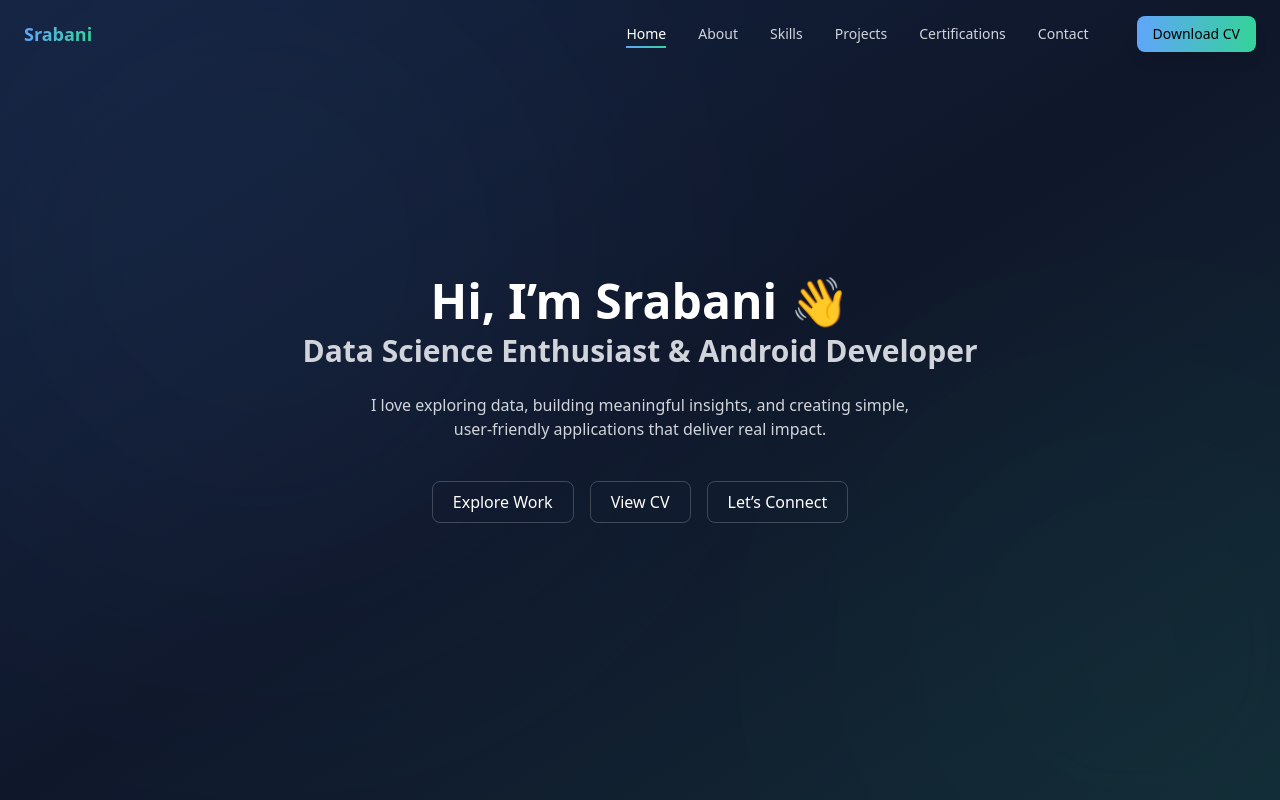
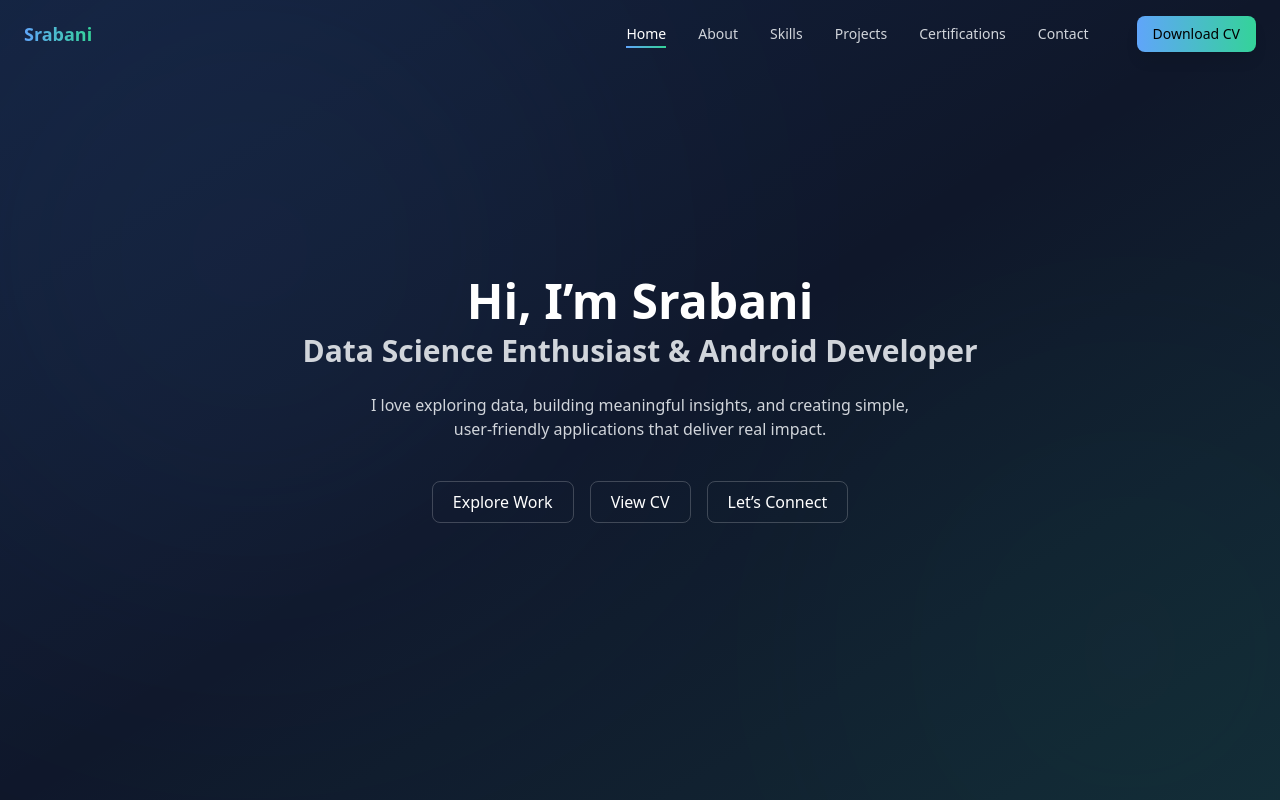
Before and after one commit to Srabanigorai/latest-portfolio, a React (Vite) app: page / in a window 1280 px wide. Both pictures are taken after a click on the button "Enter Experience →". Shown: the top 800 px of the page. Built offline with nearby package versions, Linux system fonts and the light colour scheme.

Commit message:
Update Hero.jsx

```diff
--- a/src/components/Hero.jsx
+++ b/src/components/Hero.jsx
@@ -26,7 +26,7 @@ export default function Hero() {
           animate={{ opacity: 1, y: 0 }}
           className="text-3xl md:text-5xl font-semibold leading-tight"
         >
-          Hi, I’m Srabani 👋
+          Hi, I’m Srabani
           <span className="block text-gray-300 mt-2 text-2xl md:text-3xl">
             Data Science Enthusiast & Android Developer
           </span>
```
